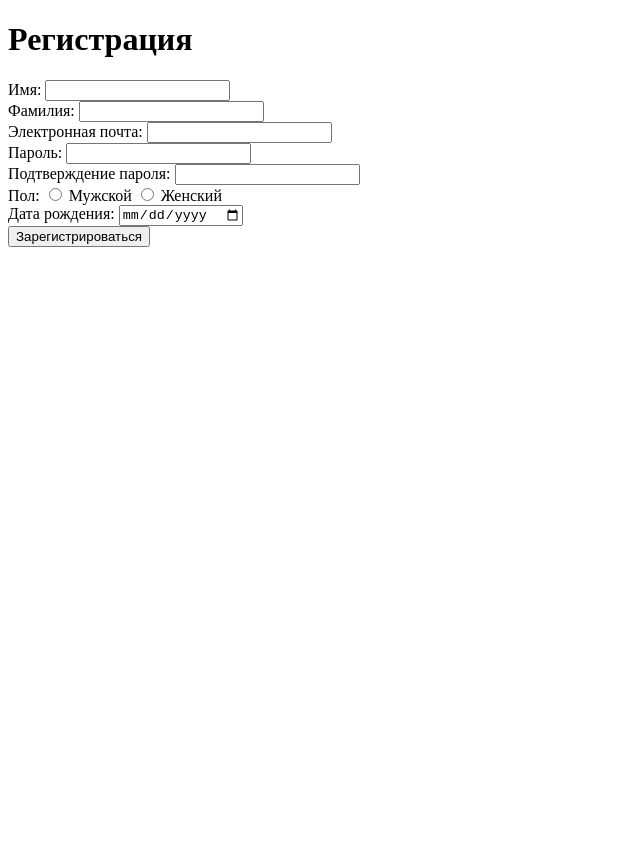
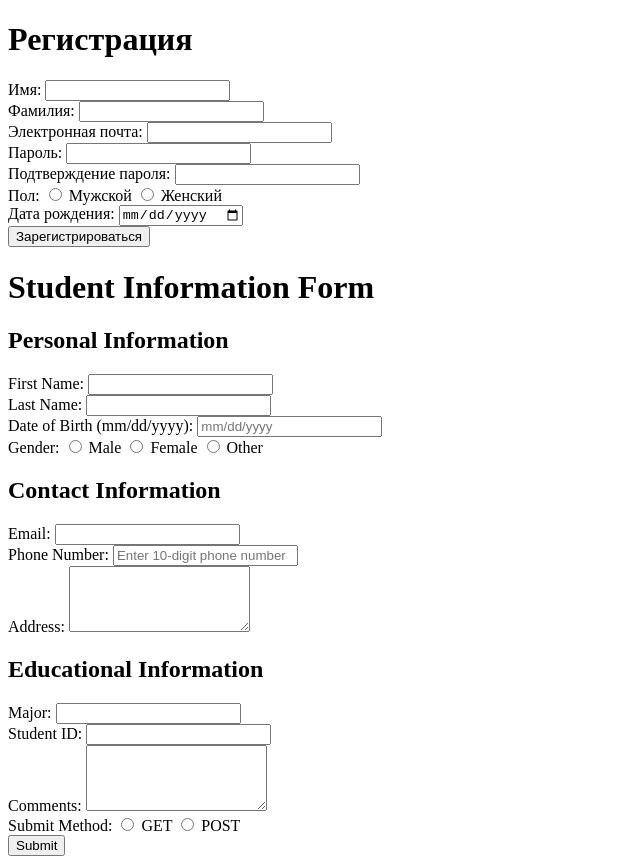
Before and after one commit to Aldik15/lab5, a plain HTML site: page index.html in a window 1280 px wide. Shown: the whole page, without its empty margins (0-640 px from the left). Before the commit the page ends 800 px from the top, so only its background shows below. Drawn offline with Linux system fonts and the light colour scheme.

Commit message:
Update index.html

```diff
--- a/index.html
+++ b/index.html
@@ -38,5 +38,53 @@
 
         <button type="submit">Зарегистрироваться</button>
     </form>
+    <h1>Student Information Form</h1>
+    <form action="process_student_info.php" method="get" target="_blank">
+        <h2>Personal Information</h2>
+        <label for="first_name">First Name:</label>
+        <input type="text" id="first_name" name="first_name" required><br>
+
+        <label for="last_name">Last Name:</label>
+        <input type="text" id="last_name" name="last_name" required><br>
+
+        <label for="date_of_birth">Date of Birth (mm/dd/yyyy):</label>
+        <input type="text" id="date_of_birth" name="date_of_birth" placeholder="mm/dd/yyyy" required><br>
+
+        <label>Gender:</label>
+        <input type="radio" id="male" name="gender" value="Male" required>
+        <label for="male">Male</label>
+        <input type="radio" id="female" name="gender" value="Female" required>
+        <label for="female">Female</label>
+        <input type="radio" id="other" name="gender" value="Other" required>
+        <label for="other">Other</label><br>
+
+        <h2>Contact Information</h2>
+        <label for="email">Email:</label>
+        <input type="email" id="email" name="email" required><br>
+
+        <label for="phone_number">Phone Number:</label>
+        <input type="tel" id="phone_number" name="phone_number" pattern="[0-9]{10}" placeholder="Enter 10-digit phone number" required><br>
+
+        <label for="address">Address:</label>
+        <textarea id="address" name="address" rows="4" required></textarea><br>
+
+        <h2>Educational Information</h2>
+        <label for="major">Major:</label>
+        <input type="text" id="major" name="major"><br>
+
+        <label for="student_id">Student ID:</label>
+        <input type="text" id="student_id" name="student_id"><br>
+
+        <label for="comments">Comments:</label>
+        <textarea id="comments" name="comments" rows="4"></textarea><br>
+
+        <label for="submit_method">Submit Method:</label>
+        <input type="radio" id="get_method" name="submit_method" value="GET" required>
+        <label for="get_method">GET</label>
+        <input type="radio" id="post_method" name="submit_method" value="POST" required>
+        <label for="post_method">POST</label><br>
+
+        <button type="submit">Submit</button>
+    </form>
 </body>
 </html>
```
